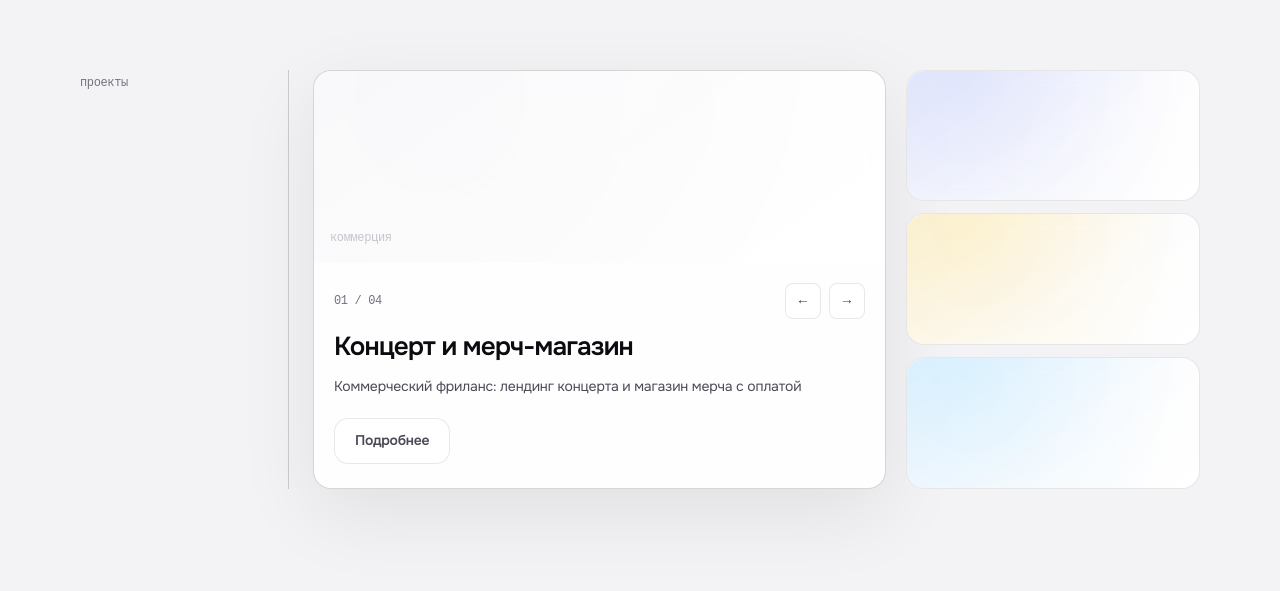
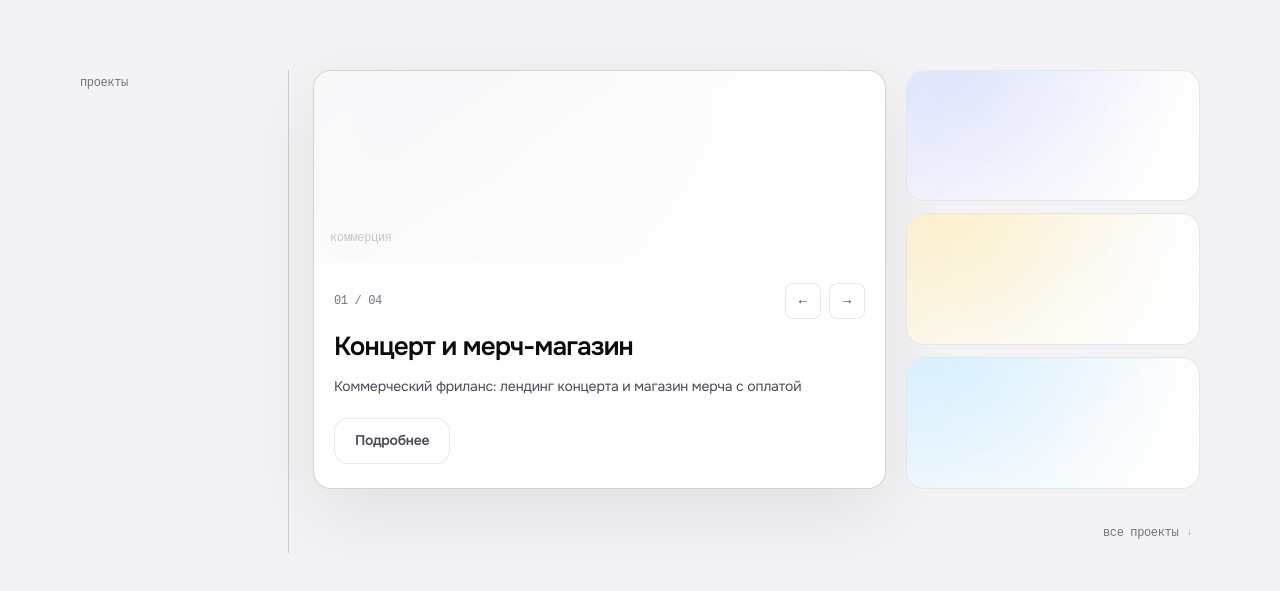
Before and after one commit to timrad05/timrad.tech, a React (Vite) app: page / in a window 1280 px wide. Shown: the part 1355-1946 px from the top of the page. Built offline with nearby package versions, Linux system fonts and the light colour scheme; a web font is replaced by a local one.

Commit message:
refactor: make all projects toggle subtle and text-only

```diff
--- a/src/widgets/projects/Projects.module.scss
+++ b/src/widgets/projects/Projects.module.scss
@@ -80,3 +80,143 @@
     }
   }
 }
+
+.allToggle {
+  display: flex;
+  margin-top: var(--space-6);
+
+  @include tablet-up {
+    justify-content: flex-end;
+  }
+}
+
+.allToggleButton {
+  display: inline-flex;
+  align-items: center;
+  justify-content: center;
+  gap: var(--space-2);
+  width: 100%;
+  min-height: 2.5rem;
+  padding: var(--space-2) var(--space-3);
+  border: 0;
+  border-radius: var(--radius-sm);
+  background: transparent;
+  color: var(--color-text-subtle);
+  font-family: var(--font-accent);
+  font-size: var(--text-xs);
+  font-weight: 400;
+  letter-spacing: -0.03em;
+  text-transform: lowercase;
+  cursor: pointer;
+  transition:
+    color var(--duration-fast) var(--ease-out),
+    background var(--duration-fast) var(--ease-out);
+
+  @include tablet-up {
+    width: auto;
+    justify-content: flex-end;
+    padding-inline: var(--space-2);
+  }
+
+  &:hover {
+    color: var(--color-text-muted);
+    background: rgb(255 255 255 / 4%);
+
+    [data-theme='light'] & {
+      background: rgb(0 0 0 / 3%);
+    }
+  }
+
+  &:focus-visible {
+    outline: 2px solid var(--color-stroke);
+    outline-offset: 3px;
+  }
+}
+
+.allToggleIcon {
+  font-size: 0.85em;
+  line-height: 1;
+  opacity: 0.7;
+  transition: transform var(--duration-fast) var(--ease-out);
+}
+
+.allToggleButton[aria-expanded='true'] .allToggleIcon {
+  transform: translateY(-1px);
+}
+
+.allList {
+  margin: var(--space-4) 0 0;
+  padding: 0;
+  list-style: none;
+  display: flex;
+  flex-direction: column;
+  gap: var(--space-3);
+}
+
+.allItem {
+  width: 100%;
+  display: grid;
+  grid-template-columns: 2.15rem minmax(0, 1fr);
+  gap: var(--space-4);
+  align-items: start;
+  padding: var(--space-4);
+  border: 1px solid var(--color-border);
+  border-radius: var(--radius-md);
+  background: rgb(255 255 255 / 3%);
+  cursor: pointer;
+  text-align: left;
+  transition:
+    border-color var(--duration-fast) var(--ease-out),
+    box-shadow var(--duration-base) var(--ease-out),
+    transform var(--duration-fast) var(--ease-out),
+    background var(--duration-fast) var(--ease-out);
+
+  [data-theme='light'] & {
+    background: rgb(255 255 255 / 45%);
+  }
+
+  &:hover {
+    border-color: var(--color-border-strong);
+    box-shadow: var(--shadow-glow);
+    transform: translateY(-1px);
+  }
+
+  &:focus-visible {
+    outline: 2px solid var(--color-stroke);
+    outline-offset: 3px;
+  }
+}
+
+.allNumber {
+  font-family: var(--font-accent);
+  font-size: var(--text-xs);
+  font-weight: 400;
+  letter-spacing: -0.03em;
+  color: var(--color-text-subtle);
+  padding-top: 0.15em;
+}
+
+.allText {
+  display: flex;
+  flex-direction: column;
+  gap: var(--space-2);
+  min-width: 0;
+}
+
+.allTitle {
+  font-family: var(--font-sans);
+  font-size: var(--text-sm);
+  font-weight: 600;
+  letter-spacing: -0.02em;
+  color: var(--color-text);
+  line-height: 1.25;
+}
+
+.allDesc {
+  font-family: var(--font-sans);
+  font-size: var(--text-sm);
+  font-weight: 400;
+  line-height: 1.55;
+  letter-spacing: -0.01em;
+  color: var(--color-text-muted);
+}
--- a/src/widgets/projects/Projects.tsx
+++ b/src/widgets/projects/Projects.tsx
@@ -1,9 +1,10 @@
-import { featuredProjects } from '@/entities/project'
+import { featuredProjects, secondaryProjects } from '@/entities/project'
 import { useFeaturedProject } from '@/features/project-featured'
 import { ProjectModal, useProjectModal } from '@/features/project-modal'
 import { FeaturedProjectCard } from './ui/FeaturedProjectCard/FeaturedProjectCard'
 import { ProjectPreviewCard } from './ui/ProjectPreviewCard/ProjectPreviewCard'
 import styles from './Projects.module.scss'
+import { useMemo, useState } from 'react'
 
 export function Projects() {
   const {
@@ -18,6 +19,35 @@ export function Projects() {
 
   const { project, isOpen, open, close } = useProjectModal()
 
+  const [isAllOpen, setIsAllOpen] = useState(false)
+
+  const allProjects = useMemo(
+    () => [...featuredProjects, ...secondaryProjects],
+    [],
+  )
+
+  const featuredIds = useMemo(
+    () => new Set(featuredProjects.map((p) => p.id)),
+    [],
+  )
+
+  function handleAllProjectClick(nextProjectId: string) {
+    const nextProject = allProjects.find((p) => p.id === nextProjectId)
+    if (!nextProject) return
+
+    if (nextProject.githubUrl) {
+      window.open(nextProject.githubUrl, '_blank', 'noopener,noreferrer')
+      return
+    }
+
+    if (featuredIds.has(nextProjectId)) {
+      setFeaturedById(nextProjectId)
+      document
+        .getElementById('projects-bento')
+        ?.scrollIntoView({ behavior: 'smooth', block: 'start' })
+    }
+  }
+
   return (
     <>
       <section className={styles.projects} id="projects" aria-labelledby="projects-label">
@@ -28,7 +58,7 @@ export function Projects() {
 
           <div className={styles.body}>
             <div className={styles.bento}>
-              <div className={styles.featuredSlot}>
+              <div className={styles.featuredSlot} id="projects-bento">
                 <FeaturedProjectCard
                   project={featured}
                   index={featuredIndex}
@@ -49,6 +79,45 @@ export function Projects() {
                 ))}
               </div>
             </div>
+
+            <div className={styles.allToggle}>
+              <button
+                type="button"
+                className={styles.allToggleButton}
+                onClick={() => setIsAllOpen((v) => !v)}
+                aria-expanded={isAllOpen}
+              >
+                <span>{isAllOpen ? 'Свернуть' : 'Все проекты'}</span>
+                <span className={styles.allToggleIcon} aria-hidden="true">
+                  {isAllOpen ? '↑' : '↓'}
+                </span>
+              </button>
+            </div>
+
+            {isAllOpen && (
+              <ol className={styles.allList} aria-label="Все проекты">
+                {allProjects.map((item, i) => (
+                  <li key={item.id}>
+                    <button
+                      type="button"
+                      className={styles.allItem}
+                      onClick={() => handleAllProjectClick(item.id)}
+                    >
+                      <span className={styles.allNumber} aria-hidden="true">
+                        {String(i + 1).padStart(2, '0')}
+                      </span>
+
+                      <span className={styles.allText}>
+                        <span className={styles.allTitle}>{item.title}</span>
+                        <span className={styles.allDesc}>
+                          {item.shortDescription}
+                        </span>
+                      </span>
+                    </button>
+                  </li>
+                ))}
+              </ol>
+            )}
           </div>
         </div>
       </section>
```
